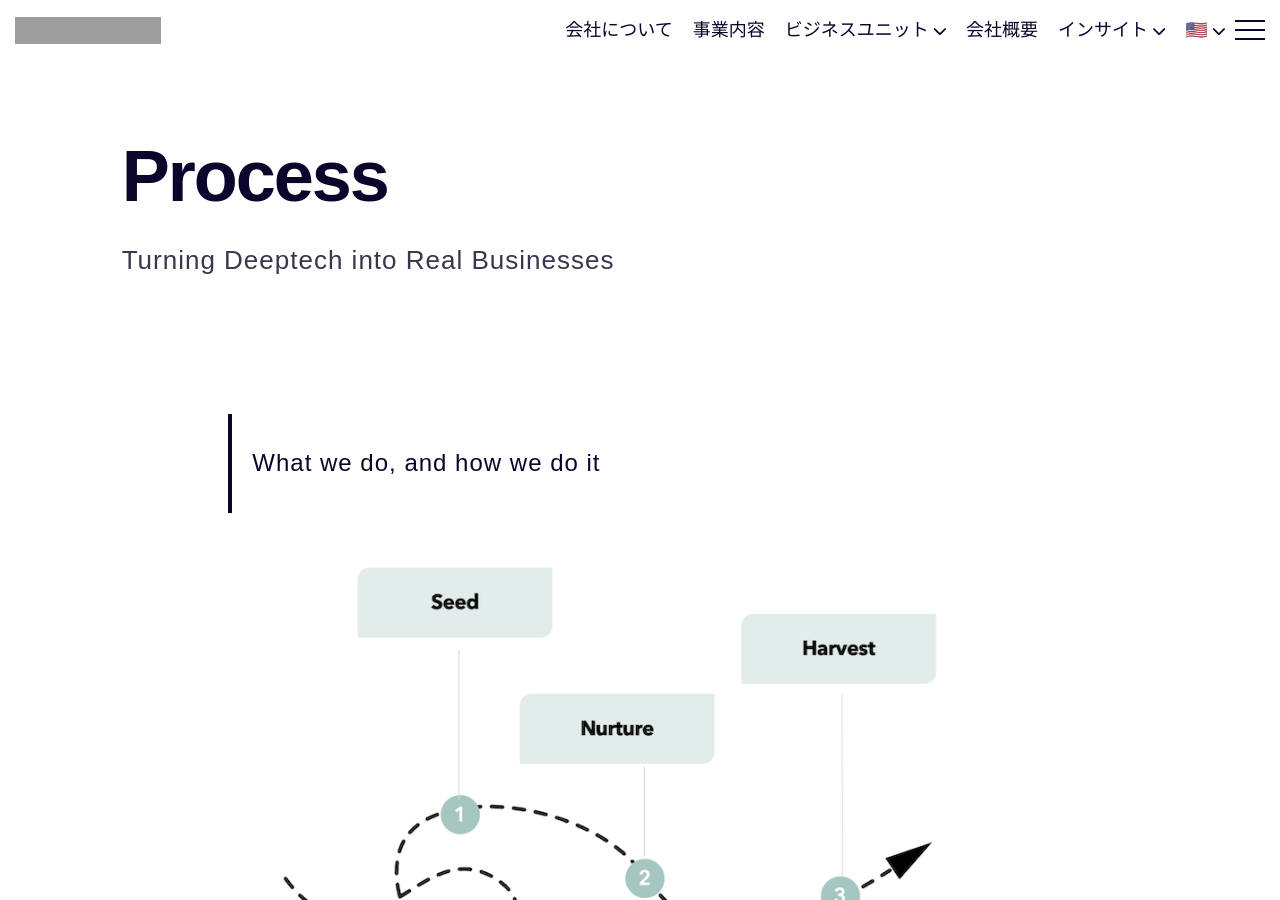
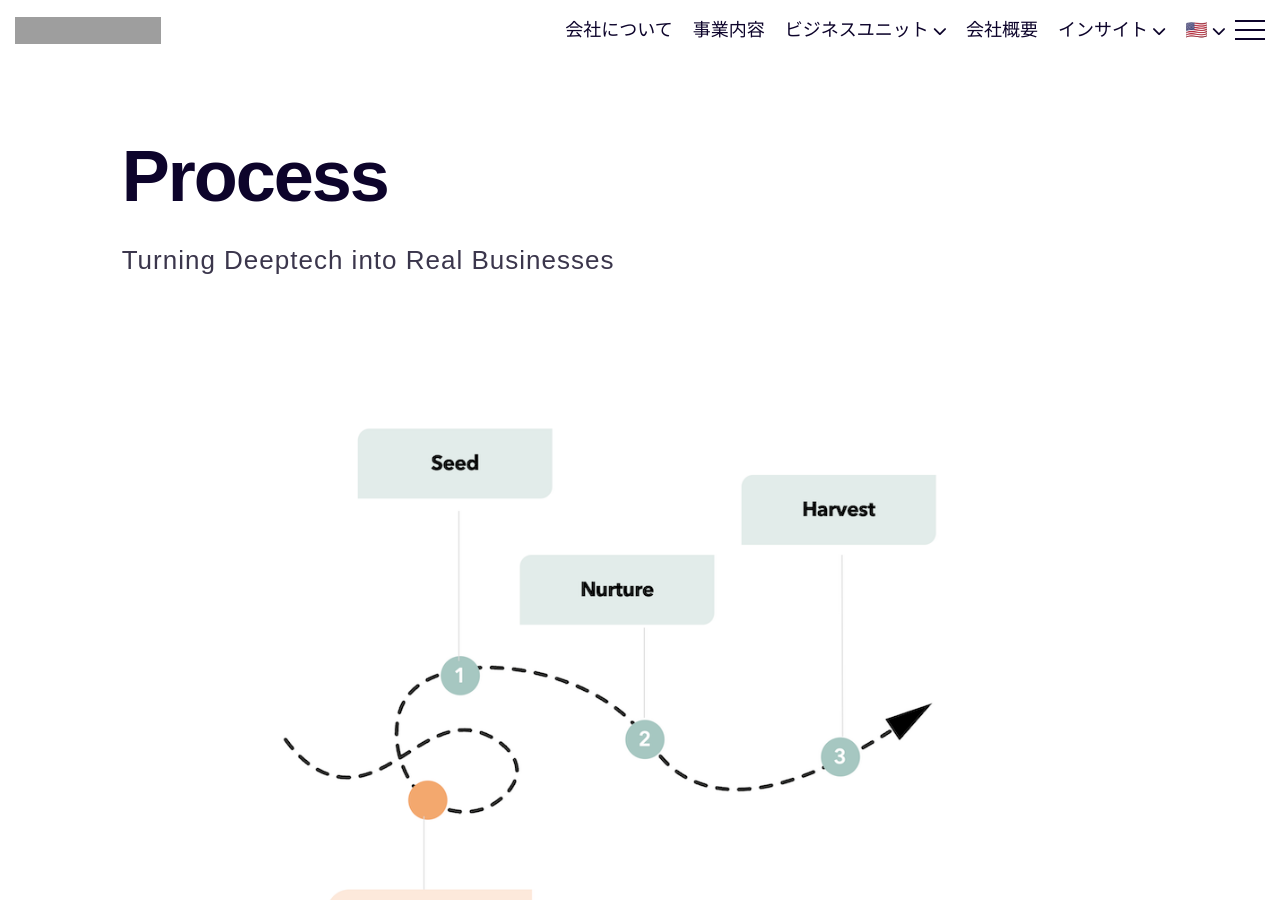
Before and after one commit to Nippotica/jpnippoweb, a Jekyll site: the page built from pages/process.md, in a window 1280 px wide and 900 px high. Built offline with Jekyll 4.4.1, drawn with Linux system fonts in a browser that asks for light colours; some web fonts are replaced; grey boxes are pictures that could not be loaded.

Commit message:
Update process.md

```diff
--- a/pages/process.md
+++ b/pages/process.md
@@ -4,8 +4,6 @@ title: "Process"
 permalink: "/process/"
 description: "Turning Deeptech into Real Businesses"
 ---
-
-> What we do, and how we do it
 
 {% include framework/shortcodes/figure.html src="/assets/images/gen/content/nippoprocess.png" title="The Nippotica Way" caption="Simple, Clear Process for Commercializing Deeptech" %}
 
```
